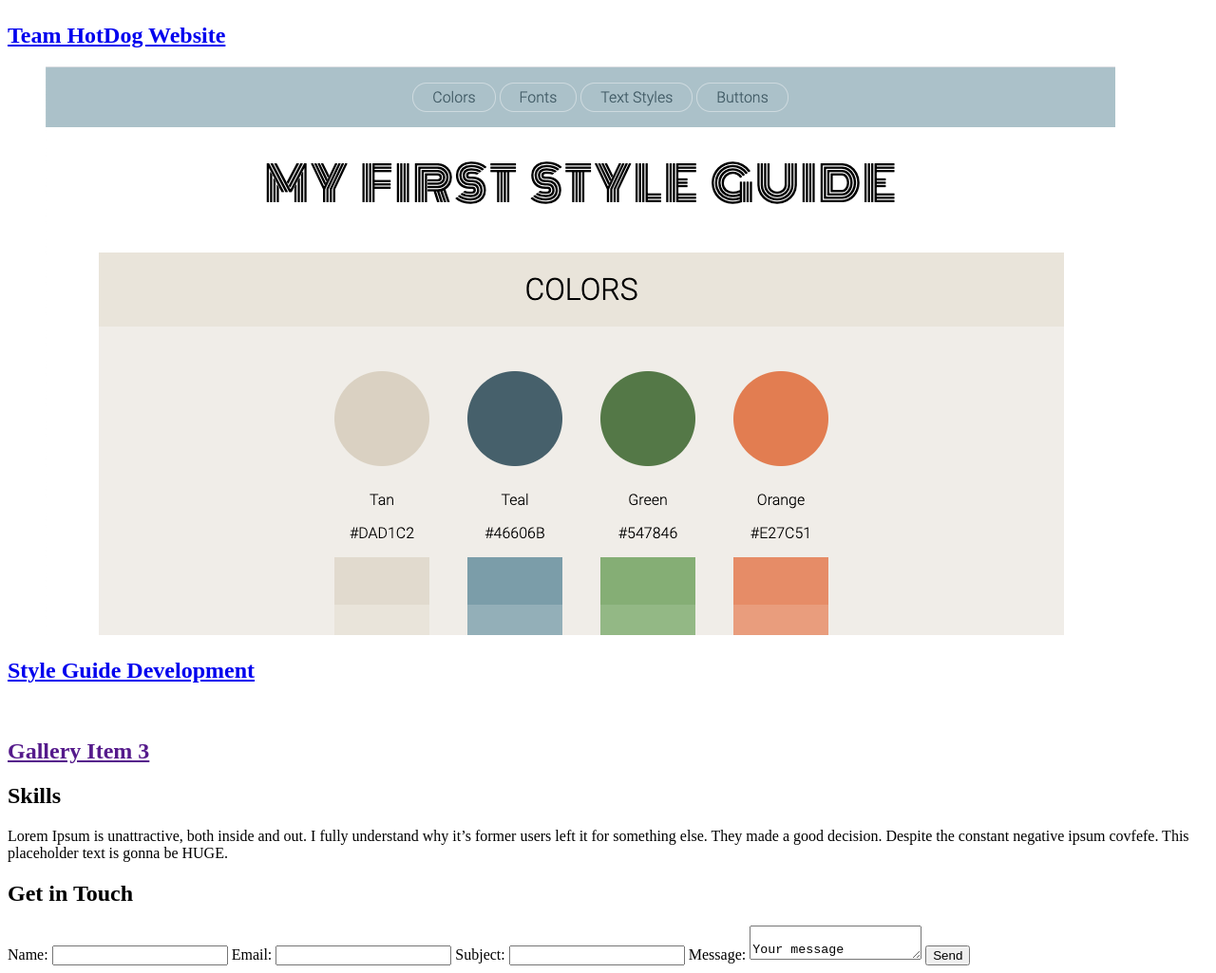
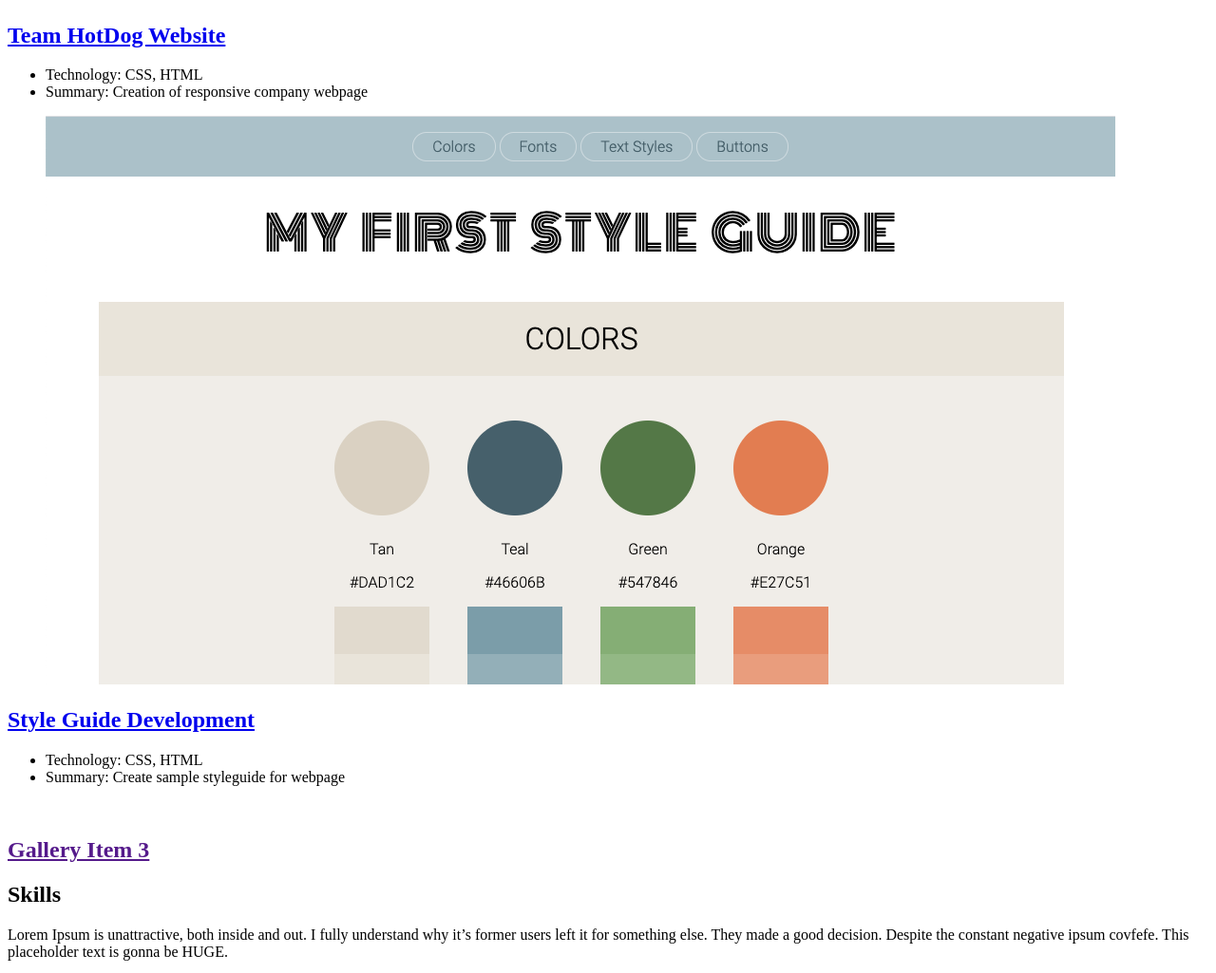
Before and after one commit to seehearcait/portfolioWebsite, a plain HTML site: page index.html in a window 1280 px wide. Shown: the part 1050-2075 px from the top of the page at 95% size. Drawn offline with Linux system fonts and the light colour scheme.

Commit message:
add additional project info per instructions

```diff
--- a/index.html
+++ b/index.html
@@ -55,6 +55,11 @@
                                         <span class="gallery-item-title-text">Team HotDog Website</span>
                                     </a>
                                 </h2>
+                                <ul class="gallery-item-details">
+                                    <li class="gallery-item-details-item"><span>Technology: </span>CSS, HTML</li>
+                                    <li class="gallery-item-details-item"><span>Summary: </span>
+                                    Creation of responsive company webpage</li>
+                                </ul>
                             </div>
                         </article>
                     </div>
@@ -72,6 +77,11 @@
                                         <span class="gallery-item-title-text">Style Guide Development</span>
                                     </a>
                                 </h2>
+                                <ul class="gallery-item-details">
+                                    <li class="gallery-item-details-item"><span>Technology: </span>CSS, HTML</li>
+                                    <li class="gallery-item-details-item"><span>Summary: </span>
+                                        Create sample styleguide for webpage</li>
+                                </ul>
                             </div>
                         </article>
                     </div>
```
